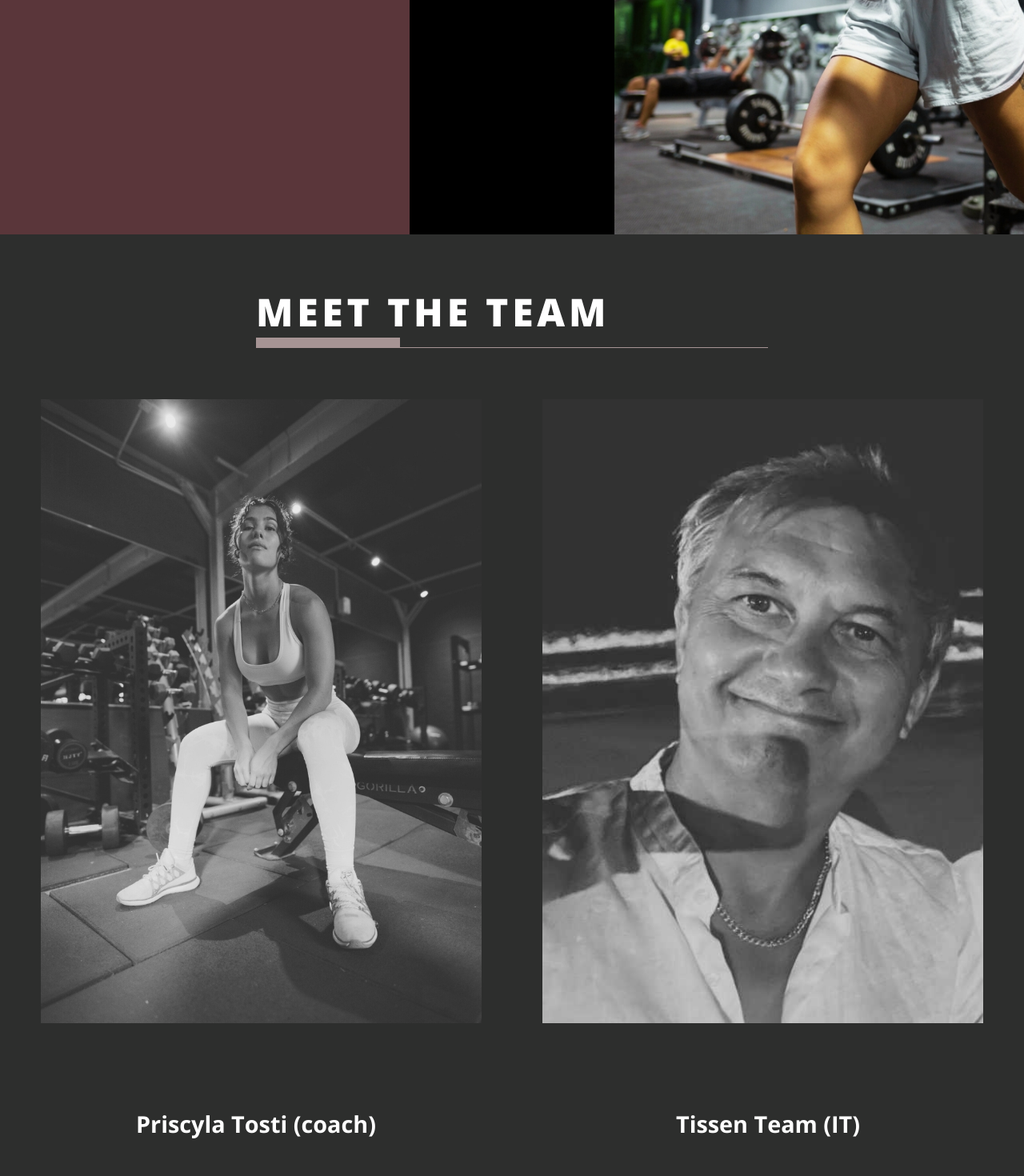
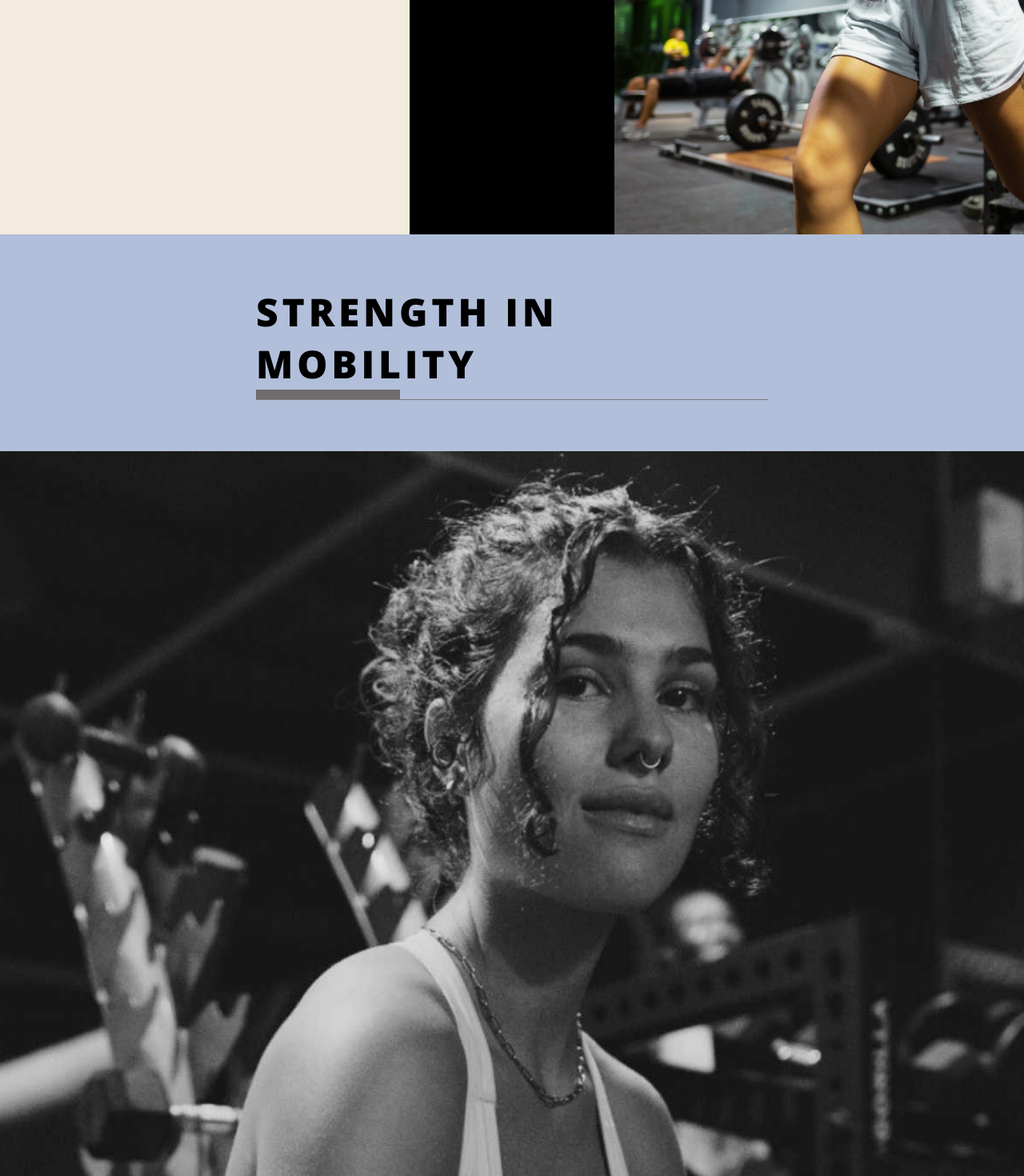
Before and after one commit to RuslanTissen/Pipi-world-3, a React (Create React App) app: page / in a window 1280 px wide. Shown: the part 1330-2800 px from the top of the page at 80% size. Built offline with nearby package versions, Linux system fonts and the light colour scheme; a web font is replaced by a local one.

Commit message:
some changes done

```diff
--- a/src/components/start/about/About.scss
+++ b/src/components/start/about/About.scss
@@ -3,9 +3,9 @@
 	flex-direction: column;
 	.about__container--text-container {
 		flex: 1 1 100%;
-		background-color: rgb(90, 54, 58);
+		background-color: #F3EBDD;
 		font-family: "Open Sans", sans-serif;
-		color: white;
+		color: black;
 		padding: 0 clamp(2rem, 3vw, 3rem);
 		.about__container--text-container--box {
 			margin: 5rem auto 6rem auto;
@@ -19,19 +19,19 @@
 			.about__container--text-container__underline-dig {
 				width: 180px;
 				height: 0.7rem;
-				background-color: rgb(166, 148, 148);
+				background-color: rgb(112, 108, 108);
 			}
 			.about__container--text-container__underline-thin {
 				width: auto;
 				height: 1px;
-				background-color: rgb(166, 148, 148);
+				background-color: rgb(125, 122, 122);
 			}
 			.about__container--text-container__text-about {
 				max-width: 550px;
 				margin-top: 3rem;
 				font-size: 1rem;
 				font-weight: 100;
-				color: rgb(221, 220, 220);
+				color: rgb(34, 33, 33);
 				// line-height: 180%;
 			}
 		}
--- a/src/components/start/introduction/Introduction.jsx
+++ b/src/components/start/introduction/Introduction.jsx
@@ -29,9 +29,9 @@ function Introduction() {
 			</div>
 			<p className='introduction__container--moto'>Maximize Your Full Potential.</p>
 			<p className='introduction__container--moto-italice'>Take control of your body through discipline</p>
-			<div className="introduction__container--button">
-				<NavLink className="introduction__container--button-text" to="Contact" onClick={scrollToTheTop}>Book now </NavLink>
-				<NavLink className="introduction__container--button-arrow" to="Contact" onClick={scrollToTheTop}><FaArrowRight /> </NavLink>
+			<div className="container--button">
+				<NavLink className="container--button-text" to="Contact" onClick={scrollToTheTop}>Book now </NavLink>
+				<NavLink className="container--button-arrow" to="Contact" onClick={scrollToTheTop}><FaArrowRight /> </NavLink>
 			</div>
 		</div>
 	)
--- a/src/components/start/introduction/Introduction.scss
+++ b/src/components/start/introduction/Introduction.scss
@@ -41,11 +41,11 @@
 		margin: 0rem clamp(2rem, 3vw, 3rem);
 		font-style: italic;
 	}
-	.introduction__container--button {
+	.container--button {
 		height: 3rem;
 		display: flex;
 		margin: 5rem clamp(2rem, 3vw, 3rem) 6rem;
-		.introduction__container--button-text {
+		.container--button-text {
 			height: inherit;
 			display: flex;
 			justify-content: center;
@@ -61,7 +61,7 @@
 			letter-spacing: 2px;
 			word-spacing: 5px;
 		}
-		.introduction__container--button-arrow {
+		.container--button-arrow {
 			height: inherit;
 			display: flex;
 			justify-content: center;
@@ -91,6 +91,7 @@
 					font-size: 1.5rem;
 					margin-bottom: 0.5rem;
 					width: fit-content;
+					color: rgb(114, 114, 117);
 				}
 			}
 			.introduction__container--social-media--scroll-container {
@@ -101,7 +102,7 @@
 				margin: auto 0;
 				p {
 					width: inherit;
-					color: rgb(204, 201, 201);
+					color: rgb(119, 119, 121);
 					display: flex;
 					justify-content: center;
 					align-items: center;
@@ -122,16 +123,16 @@
 			max-width: 800px;
 			margin: 0.5rem clamp(5rem, 10vw, 10rem);
 		}
-		.introduction__container--button {
+		.container--button {
 			margin: 7rem clamp(5rem, 10vw, 10rem) 10rem;
 			z-index: 100;
-			.introduction__container--button-text {
+			.container--button-text {
 				transition: all 0.3s ease-in-out;
 			}
-		}
-		.introduction__container--button .introduction__container--button-text:hover {
-			background-color: rgb(102, 101, 101);
-			color: white;
+			.container--button-text:hover {
+				background-color: rgb(102, 101, 101);
+				color: white;
+			}
 		}
 	}
 }
--- a/src/components/start/meetPipi/MeetPipi.jsx
+++ b/src/components/start/meetPipi/MeetPipi.jsx
@@ -13,7 +13,7 @@ function MeetPipi() {
 	return (
 		<div className='meet-pipi__container'>
 			<div className="meet-pipi__container-title-box">
-				<p className="meet-pipi__container-title-box--title">meet the team</p>
+				<p className="meet-pipi__container-title-box--title">STRENGTH in Mobility</p>
 				<div className="meet-pipi__container-title-box--underline-dig"></div>
 				<div className="meet-pipi__container-title-box--underline-thin"></div>
 			</div>
@@ -31,26 +31,12 @@ function MeetPipi() {
 				</div>
 			</div>
 
-			<div className="meet-pipi__container-2">
+			{/* <div className="meet-pipi__container-2">
 				<div className="meet-pipi__container-2--img-box">				</div>
 
 				<div className="meet-pipi__container-2--text-box">
 					<p className='meet-pipi__container-2--text-box--name'> Tissen Team (IT)</p>
 					<p className='meet-pipi__container-2--text-box--info'>I'm a paragraph. Click here to add your own text and edit me. It’s easy. Just click “Edit Text” or double click me to add your own content and make changes to the font. </p>
-					<div className='meet-pipi__container-2--text-box--btn'>
-						<NavLink className="meet-pipi__container-2--text-box--btn-white" to="Learn" onClick={scrollToTheTop}>Book now </NavLink>
-						<NavLink className="meet-pipi__container-2--text-box--btn-gray" to="Learn" onClick={scrollToTheTop}><FaArrowRight /> </NavLink>
-					</div>
-				</div>
-			</div>
-
-			{/* <div className="meet-pipi__container-2">
-				<div className="meet-pipi__container-2--img">
-					<div className="meet-pipi__container-2--img--container">					</div>
-				</div>
-				<div className="meet-pipi__container-2--text-box">
-					<p>IT Ruslan Tissen </p>
-					<p>I'm a paragraph. Click here to add your own text and edit me. It’s easy. Just click “Edit Text” or double click me to add your own content and make changes to the font. </p>
 					<div className='meet-pipi__container-2--text-box--btn'>
 						<NavLink className="meet-pipi__container-2--text-box--btn-white" to="Learn" onClick={scrollToTheTop}>Book now </NavLink>
 						<NavLink className="meet-pipi__container-2--text-box--btn-gray" to="Learn" onClick={scrollToTheTop}><FaArrowRight /> </NavLink>
--- a/src/components/start/meetPipi/MeetPipi.scss
+++ b/src/components/start/meetPipi/MeetPipi.scss
@@ -1,6 +1,7 @@
 .meet-pipi__container {
-	background-color: rgb(45, 46, 45);
-	color: white;
+	// background-color: rgb(45, 46, 45);
+	background-color: #b1bfda;
+	color: black;
 	font-family: "Open Sans", sans-serif;
 
 	.meet-pipi__container-title-box {
@@ -16,58 +17,49 @@
 		.meet-pipi__container-title-box--underline-dig {
 			width: 180px;
 			height: 0.7rem;
-			background-color: rgb(166, 148, 148);
+			background-color: rgb(112, 108, 108);
 		}
 		.meet-pipi__container-title-box--underline-thin {
 			width: auto;
 			height: 1px;
-			background-color: rgb(166, 148, 148);
+			background-color: rgb(125, 122, 122);
 		}
 	}
 	.meet-pipi__container-1 {
 		.meet-pipi__container-1--img-box {
-			height: 700px;
-			background-image: url("../../../images/MeetPipi.jpg");
-			background-position-y: -5vh;
+			// width: 50vw;
+			// max-width: 800px;
+			// height: clamp(10vh, 60vh, 1200px);
+			height: 50vh;
+			background-image: url("../../../images/pipi-foto.jpg");
+			// background-position: top clamp(-350px, -40vw, 0vw) center;
+			background-position: center;
 			background-repeat: no-repeat;
 			background-size: cover;
 			object-fit: cover;
-		}
-	}
-	.meet-pipi__container-2 {
-		.meet-pipi__container-2--img-box {
-			height: 700px;
-			background-image: url("../../../images/ruslan_meet.jpg");
-			background-repeat: no-repeat;
-			background-size: cover;
-			object-fit: cover;
+			margin-inline: auto;
 		}
 	}
 
-	.meet-pipi__container-1--text-box,
-	.meet-pipi__container-2--text-box {
+	.meet-pipi__container-1--text-box {
 		padding: 3.5rem 4rem 2.5rem clamp(2rem, 3vw, 3rem);
-		.meet-pipi__container-1--text-box--name,
-		.meet-pipi__container-2--text-box--name {
+		.meet-pipi__container-1--text-box--name {
 			font-family: "Open Sans", sans-serif;
 			font-weight: 700;
-			font-style: to-upper-case;
+			text-transform: uppercase;
 			line-height: 95%;
 			font-size: 1.8rem;
 			margin: 0;
 		}
-		.meet-pipi__container-1--text-box--info,
-		.meet-pipi__container-2--text-box--info {
+		.meet-pipi__container-1--text-box--info {
 			font-size: clamp(1.2rem, 3vw, 1.3rem);
 			font-weight: 300;
-			color: rgb(255, 253, 253);
+			color: rgb(48, 47, 47);
 		}
-		.meet-pipi__container-1--text-box--btn,
-		.meet-pipi__container-2--text-box--btn {
+		.meet-pipi__container-1--text-box--btn {
 			height: 3rem;
 			display: flex;
-			.meet-pipi__container-1--text-box--btn-white,
-			.meet-pipi__container-2--text-box--btn-white {
+			.meet-pipi__container-1--text-box--btn-white {
 				height: inherit;
 				display: flex;
 				justify-content: center;
@@ -82,8 +74,7 @@
 				letter-spacing: 2px;
 				word-spacing: 5px;
 			}
-			.meet-pipi__container-1--text-box--btn-gray,
-			.meet-pipi__container-2--text-box--btn-gray {
+			.meet-pipi__container-1--text-box--btn-gray {
 				height: inherit;
 				display: flex;
 				justify-content: center;
@@ -96,57 +87,66 @@
 		}
 	}
 }
+@media (min-width: 700px) {
+	.meet-pipi__container {
+		.meet-pipi__container-1 {
+			.meet-pipi__container-1--img-box {
+				height: 60vh;
+			}
+		}
+	}
+}
+@media (min-width: 800px) {
+	.meet-pipi__container {
+		.meet-pipi__container-1 {
+			.meet-pipi__container-1--img-box {
+				height: 70vh;
+			}
+		}
+	}
+}
+@media (min-width: 900px) {
+	.meet-pipi__container {
+		.meet-pipi__container-1 {
+			.meet-pipi__container-1--img-box {
+				height: 80vh;
+			}
+		}
+	}
+}
 @media (min-width: 1060px) {
 	.meet-pipi__container {
-		display: flex;
-		flex-wrap: wrap;
 		.meet-pipi__container-title-box {
-			padding:clamp(4rem, 5vw, 6rem) 25vw;
+			padding: clamp(4rem, 5vw, 6rem) 25vw;
 			flex: 1 1 100%;
 		}
 		.meet-pipi__container-1 {
-			flex: 1 1 45%;
 			.meet-pipi__container-1--img-box {
-				height: clamp(300px, calc(100vw - 500px), 900px);
-				max-width: 43vw;
-				margin: 0 clamp(2rem, 3vw, 3rem) 0  auto;
-				background-position-y: clamp(-5vh, 5vw, 0vh);
-			}
-		}
-		.meet-pipi__container-2 {
-			flex: 1 1 45%;
-			.meet-pipi__container-2--img-box {
-				height: clamp(300px, calc(100vw - 500px), 900px);
-				max-width: 43vw;
-				margin: 0 auto 0 clamp(2rem, 3vw, 3rem);
+				height: 1000px;
+				max-width: 1400px;
+				margin-inline: auto;
+				background-position: center;
 			}
 		}
 
-		.meet-pipi__container-1--text-box,
-		.meet-pipi__container-2--text-box {
+		.meet-pipi__container-1--text-box {
 			padding: 3.5rem 5rem;
 			text-align: center;
-			padding:  clamp(7rem, 5vw, 9rem) 0 ;
-			// .meet-pipi__container-1--text-box--name,
-			// .meet-pipi__container-2--text-box--name {
-			// 	margin: clamp(3rem, 5vw, 5rem) 0 0;
-			// }
-			.meet-pipi__container-1--text-box--info,
-			.meet-pipi__container-2--text-box--info {
+			padding: clamp(7rem, 5vw, 9rem) 0;
+
+			.meet-pipi__container-1--text-box--info {
 				max-width: 350px;
 				font-size: clamp(1.2rem, 3vw, 1.3rem);
 				font-weight: 300;
-				color: rgb(255, 253, 253);
+				// color: rgb(255, 253, 253);
 				margin: 3.5rem auto;
 			}
-			.meet-pipi__container-1--text-box--btn,
-			.meet-pipi__container-2--text-box--btn {
+			.meet-pipi__container-1--text-box--btn {
 				height: 3rem;
 				display: flex;
 				width: fit-content;
 				margin: 0 auto;
-				.meet-pipi__container-1--text-box--btn-white,
-				.meet-pipi__container-2--text-box--btn-white {
+				.meet-pipi__container-1--text-box--btn-white {
 					height: inherit;
 					display: flex;
 					justify-content: center;
@@ -161,13 +161,12 @@
 					letter-spacing: 2px;
 					word-spacing: 5px;
 				}
-				.meet-pipi__container-1--text-box--btn-gray,
-				.meet-pipi__container-2--text-box--btn-gray {
+				.meet-pipi__container-1--text-box--btn-gray {
 					height: inherit;
 					display: flex;
 					justify-content: center;
 					align-items: center;
-					padding: 0 .8rem;
+					padding: 0 0.8rem;
 					font-size: clamp(1rem, 3vw, 1.3rem);
 					color: rgb(45, 46, 45);
 					background-color: #e8c061;
```
Also changed, not shown: src/images/mobility_pipi.jpg (added), src/images/pipi-foto.jpg (added).
